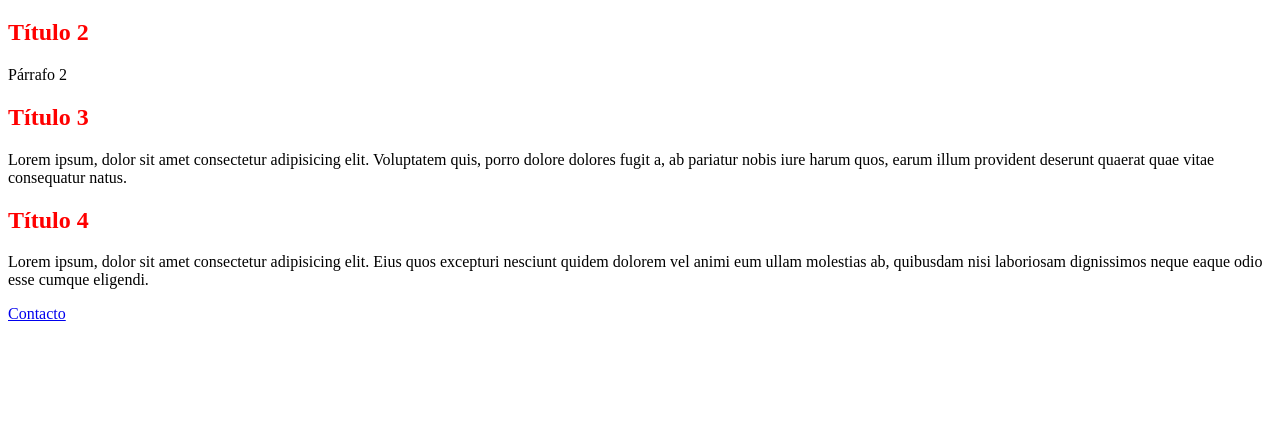
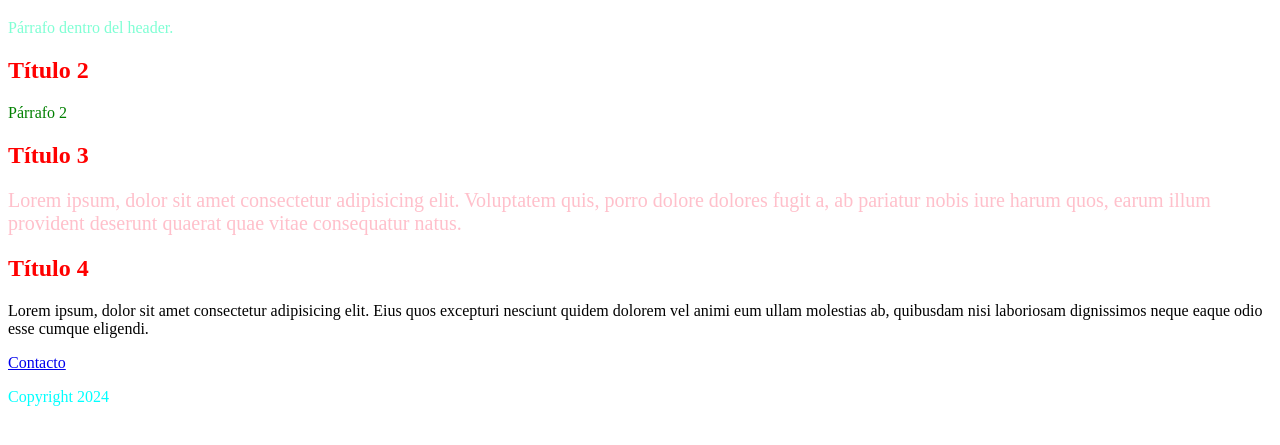
Before and after one commit to JavierCeballo/css_1, a plain HTML site: page index.html in a window 1280 px wide. Shown: the part 61-506 px from the top of the page. Drawn offline with Linux system fonts and the light colour scheme.

Commit message:
styles added

```diff
--- a/CSS/style.css
+++ b/CSS/style.css
@@ -5,3 +5,24 @@
 h2 {
     color: red;
 }
+
+/* Una clase */
+.texto-verde {
+    color: green;
+}
+
+/* Selector por etiqueta */
+footer {
+    color:aqua;
+}
+
+/* Un id */
+#párrafo-rosa {
+    color: pink;
+    font-size: 20px;
+}
+
+/* Combinación de etiquetas */
+header p {
+    color: aquamarine;
+}
--- a/index.html
+++ b/index.html
@@ -17,17 +17,18 @@
     <body>
         <header>
             <h1>Blog de Javier Ceballo</h1>
+            <p>Párrafo dentro del header.</p>
         </header>
 
         <section>
-            <article>
+            <article class="texto-verde">
                 <h2>Título 2</h2>
                 <p>Párrafo 2</p>
             </article>
 
             <article>
                 <h2>Título 3</h2>
-                <p>Lorem ipsum, dolor sit amet consectetur adipisicing elit. Voluptatem quis, porro dolore dolores fugit a, ab pariatur nobis iure harum quos, earum illum provident deserunt quaerat quae vitae consequatur natus.</p>
+                <p id="párrafo-rosa">Lorem ipsum, dolor sit amet consectetur adipisicing elit. Voluptatem quis, porro dolore dolores fugit a, ab pariatur nobis iure harum quos, earum illum provident deserunt quaerat quae vitae consequatur natus.</p>
             </article>
 
             <article>
@@ -38,6 +39,7 @@
 
         <footer>
             <a href="mailto:jvrceballo@gmail.com">Contacto</a>
+            <p>Copyright 2024</p>
         </footer>
     </body>
 </html>
```
